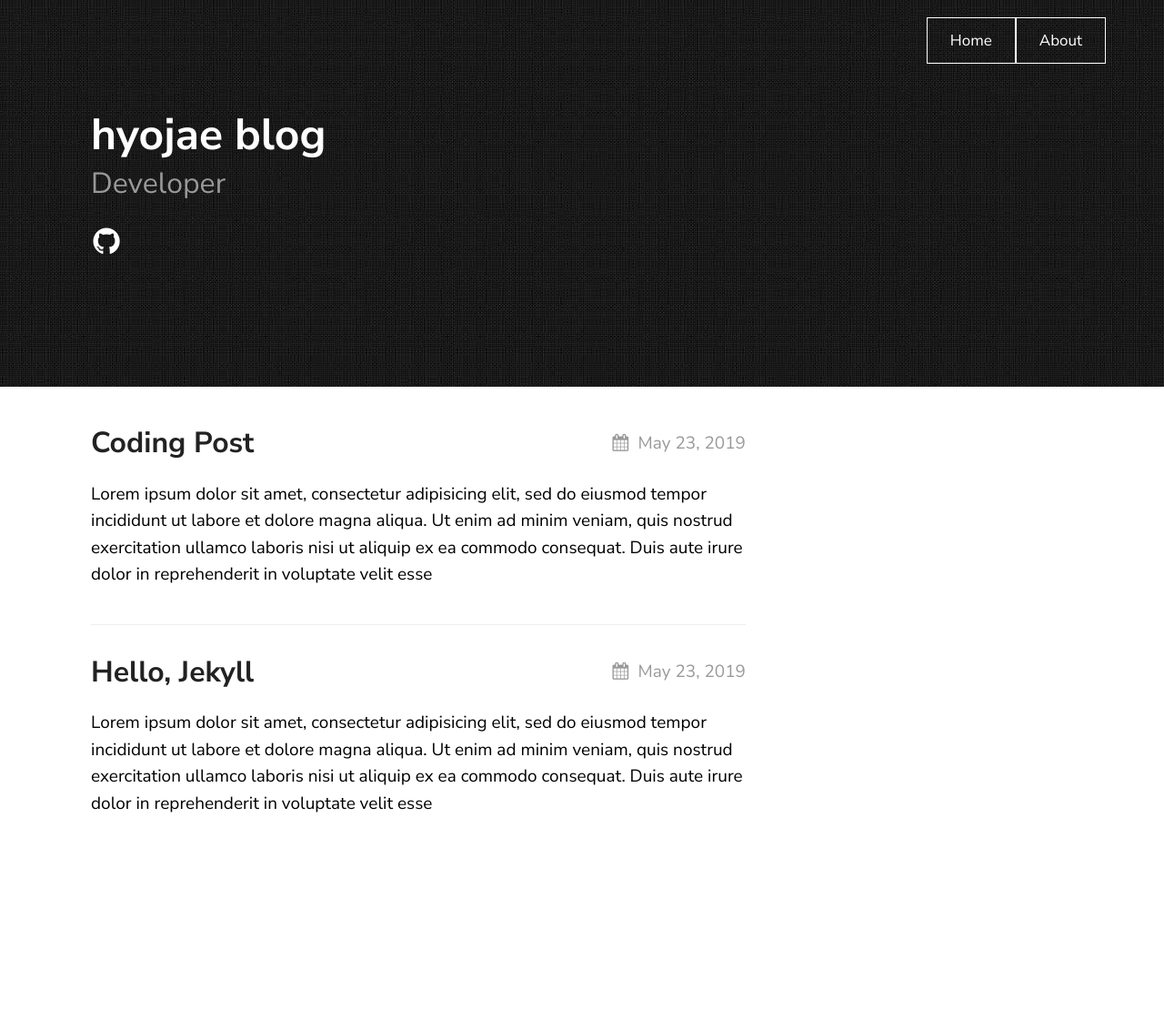
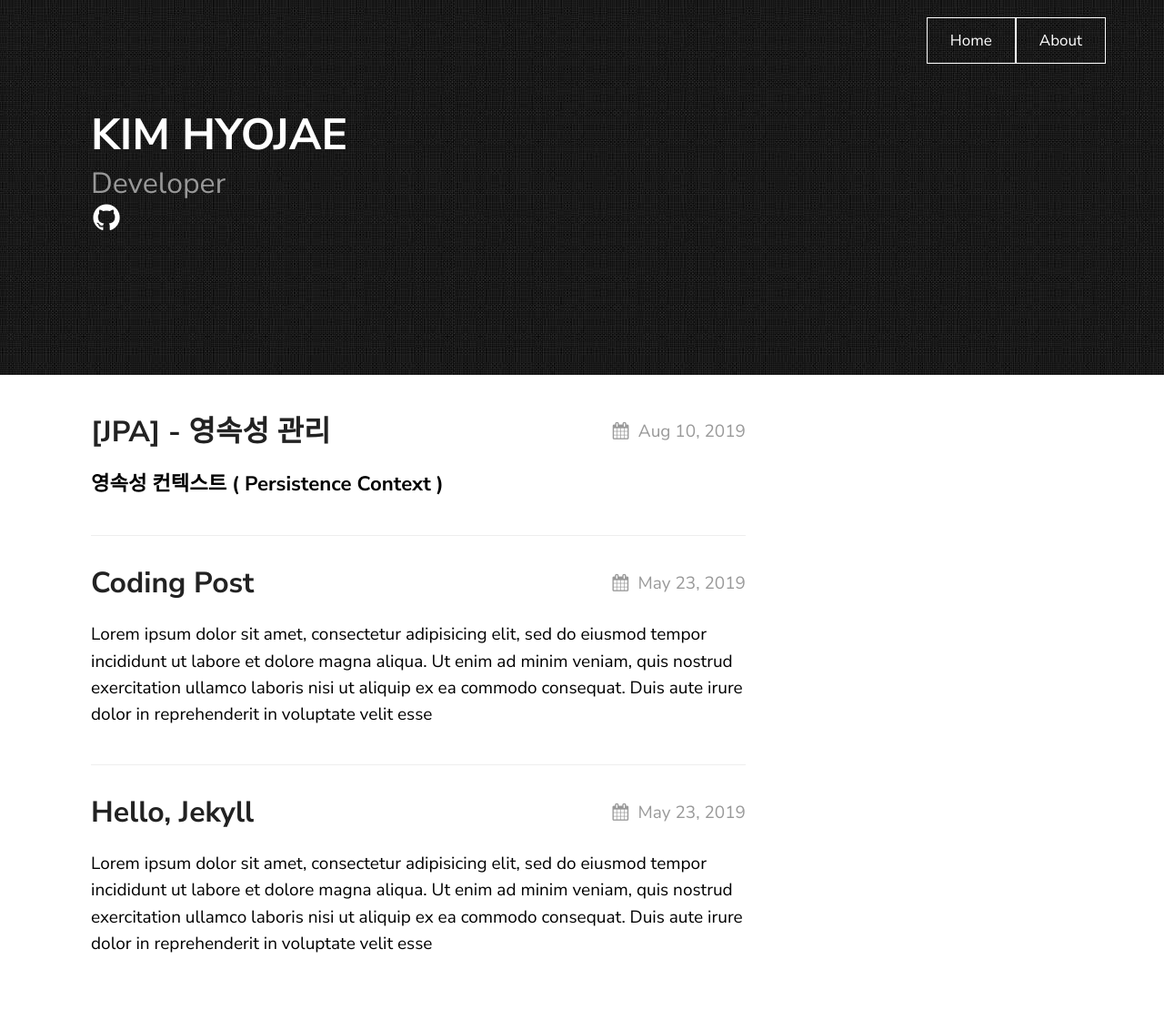
Before and after one commit to hyojaekim/hyojaekim.github.io, a Jekyll site: the page built from index.md, in a window 1280 px wide. Shown: the whole page at 91% size. Built offline with Jekyll 4.4.1, drawn with Linux system fonts in a browser that asks for light colours; before the commit the page ends 967 px from its top, so only the background shows below that; some of the changed lines change nothing that is shown.

Commit message:
add: jpa persistence posting

````diff
--- a/_config.yml
+++ b/_config.yml
@@ -16,7 +16,7 @@ sass:
 
 permalink: /posts/:title/
 texture:
-  title: hyojae blog
+  title: KIM HYOJAE
   tagline: Developer
   date_format: "%b %-d, %Y"
   style: black
--- a/_includes/page_header.html
+++ b/_includes/page_header.html
@@ -1,6 +1,6 @@
 <div class="container">
 	<h1>{{ site.texture.title }}</h1>
-	<h2>{{ site.texture.tagline }}</h2>
+	<h2>{{ site.texture.tagline }}
 		<ul class="social">
 			{%- if site.texture.social_links.github -%}
 				<a href="https://github.com/{{ site.texture.social_links.github }}"><li><i class="icon-github-circled"></i></li></a>
@@ -12,4 +12,5 @@
 				<a href="https://twitter.com/{{ site.texture.social_links.twitter }}"><li><i class="icon-twitter-squared"></i></li></a>
 			{%- endif -%}
 		</ul>
+	</h2>
 </div>
--- /dev/null
+++ b/_posts/2019-08-10-jpa-persistence.md
@@ -0,0 +1,106 @@
+---
+layout: post
+title: "[JPA] - 영속성 관리"
+date: 2019-08-10 13:45:28 -0900
+categories: web
+---
+
+### **영속성 컨텍스트 ( Persistence Context )**
+
+논리적인 개념에 가깝고, **엔티티를 영구 저장하는 환경**을 뜻한다.
+
+엔티티를 저장하거나, 조회하면 **엔티티 매니저**는 **영속성 컨텍스트**에 엔티티를 **보관**하고 **관리**한다.
+
+```java
+em.persist(member);
+```
+
+위 코드는 ~~단순히 회원 엔티티를 저장한다기 보다,~~ ***엔티티 매니저를 사용해 회원 엔티티를 영속성 컨텍스트에 저장한다.***
+
+### 엔티티 생명주기
+
+* **비영속(new)**
+	* 영속성 컨텍스트와 전혀 관계가 없는 상태
+
+	![new](/assets/image/persistence/new.png)
+	```java
+	Member  member = new  Member();
+	member.setId("abc");
+	member.setUsername("홍길동");
+	```
+
+* **영속(managed)**
+	* 영속성 컨텍스트에 의해 괸리 되는 상태
+
+	![managed](/assets/image/persistence/managed.png)
+	```java
+	em.persist(member);
+	em.find();
+	```
+
+* **준영속(detached)**
+	* 영속성 컨텍스트가 관리하던 엔티티가 영속성 컨텍스트가 관리하지 않으면 준영속 상태가 된다.
+	```java
+	/* 준영속 상태로 만드는 방법 3가지 */
+
+	/* 1.특정 엔티티만 준영속 상태로 전환 */
+	em.detach(member);
+
+	/* 2. 영속성 컨텍스트를 완전히 초기화 */
+	em.clear();
+
+	/* 3. 영속성 컨텍스트를 종료 */
+	em.close();
+	```
+
+* **삭제(removed)**
+	*  엔티티를 영속성 컨텍스트와 DB에서 삭제한다.
+
+	```java
+	em.remove(member);
+	```
+
+### **영속성 컨텍스트 특징**
+* 영속성 컨텍스트 내부에 캐시를 가지고 있다. (**1차 캐시**)
+* 영속 상태 엔티티는 모두 이곳에 저장되며, 내부에 **@Id로 매핑한 식별자로 엔티티 인스턴스를 찾을 수 있는 Map이 존재**한다.
+
+	```java
+	/* 1차 캐시에 있는 엔티티 조회하기 */
+	Member member = new Member();
+	member.setId("one");
+
+	/* 1차 캐시에 저장 */
+	em.persist(member);
+
+	/* 1차 캐시에서 조회 */
+	Member findMember = em.find(Member.class, "one");
+	```
+* 엔티티 조회 시, 1차 캐시에 엔티티가 없는 경우
+	1. 엔티티 매니저는 DB를 조회한다.
+	2. 엔티티를 생성한다.
+	3. 1차 캐시에 저장한다.
+	4. 영속 상태의 엔티티를 반환한다.
+
+* 엔티티 등록
+	* 엔티티 매니저는 트랙잭션 커밋 직전까지, 내부 쿼리 저장소에 쿼리를 모아둔다.
+
+	* **트랜잭션을 커밋**할 때, **내부 쿼리 저장소에 모아둔 쿼리**를 DB에 보낸다. (**쓰기 지연**)
+
+* 엔티티 수정
+	* **변경 감지**(dirty checking)로 인해 엔티티 변경사항을 DB에 자동으로 반영한다.
+		* 영속 상태의 엔티티에만 적용된다.
+		* 플러시(flush) 시점에 최초 상태를 저장해둔 스냅샷과 엔티티를 비교하여 변경된 엔티티를 찾아 수정 쿼리를 생성한다.
+
+	` 수정할 때, 변경된 부분에 대해서 쿼리를 생성하는게 아니라, JPA에서는 기본적으로 모든 필드를 업데이트 한다.
+	DynamicUpdate 어노테이션을 사용하면 수정된 데이터만 사용해 동적으로 쿼리를 생성할 수 있다.`
+	* 모든 필드 업데이트 시 장점
+		* **수정 쿼리가 항상 같다.**
+		* 애플리케이션 로딩 시점에 **수정 쿼리를 미리 생성**하여, **재사용** 가능하다.
+
+### 플러시(flush)
+영속성 컨텍스트의 변경 내용을 DB에 동기화 한다.
+* **직접 호출** : em.flush() 메소드를 직접 호출하여, 영속성 컨텍스트르를 강제로 플러시한다.
+
+* **트랜잭션 커밋 시 플러시 자동 호출** : **트랜잭션만 커밋하면 반영되지 않는다.** 따라서 커밋 플러시를 해야하기 때문에 **JPA**에서는 이런 문제를 방지하기 위해 **자동으로 호출**한다.
+
+* **JPQL 쿼리 실행시 플러시 자동 호출**
````
Also changed, not shown: assets/image/persistence/managed.png (added), assets/image/persistence/new.png (added). Lines whose indentation alone changed are shown as unchanged.
